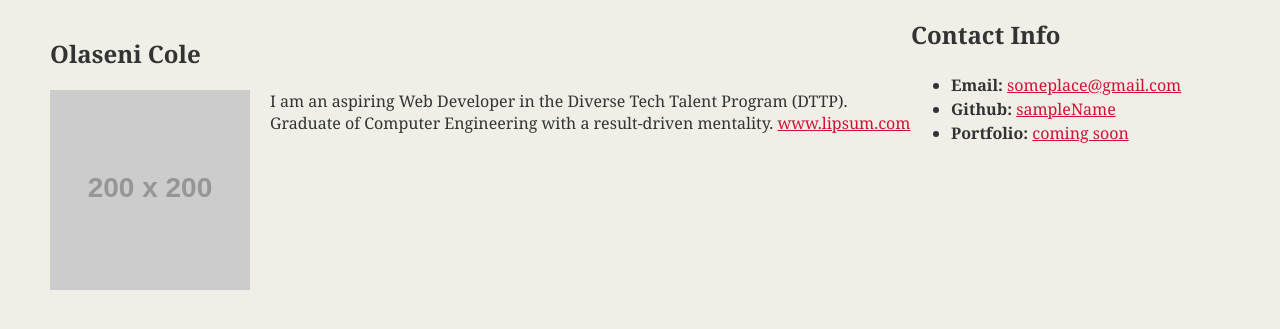
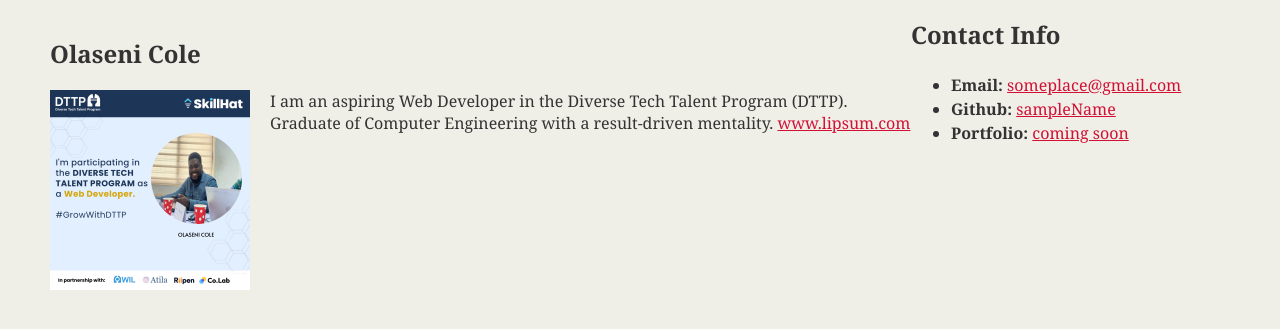
Before and after one commit to Olaseni-Cole/DTTP, a plain HTML site: page html-bio-with-css.html in a window 1280 px wide. Shown: the part 61-390 px from the top of the page. Drawn offline with Linux system fonts and the light colour scheme; placeholder pictures from the web are drawn by us.

Commit message:
Made changes to the CSS file and the HTML file

```diff
--- a/css/style.css
+++ b/css/style.css
@@ -32,7 +32,6 @@ body {
 
   }
 
-
   #main-bio {
     float: left;
     width: 70%;
--- a/html-bio-with-css.html
+++ b/html-bio-with-css.html
@@ -18,7 +18,7 @@
 
       <h2>Olaseni Cole</h2>
 
-      <img id="bio-image" src="https://placehold.it/200x200" alt="Olaseni Cole profile picture" >
+      <img id="bio-image" src="DTTP Banner.png" alt="Olaseni Cole profile picture" >
 
       <p>I am an aspiring Web Developer in the Diverse Tech Talent Program (DTTP). Graduate of Computer Engineering with a result-driven mentality. <a href="http://www.lipsum.com/">www.lipsum.com</a></p>
     </section>
```
